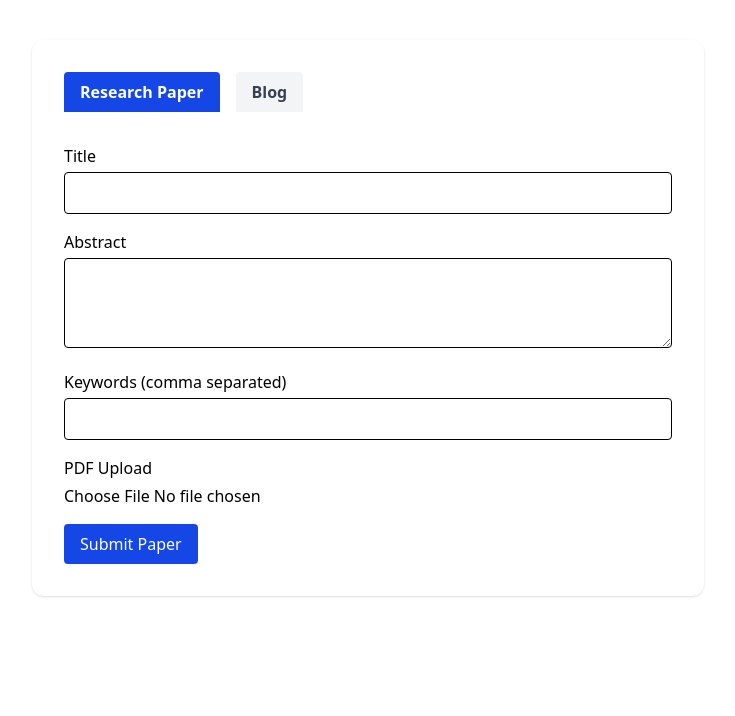
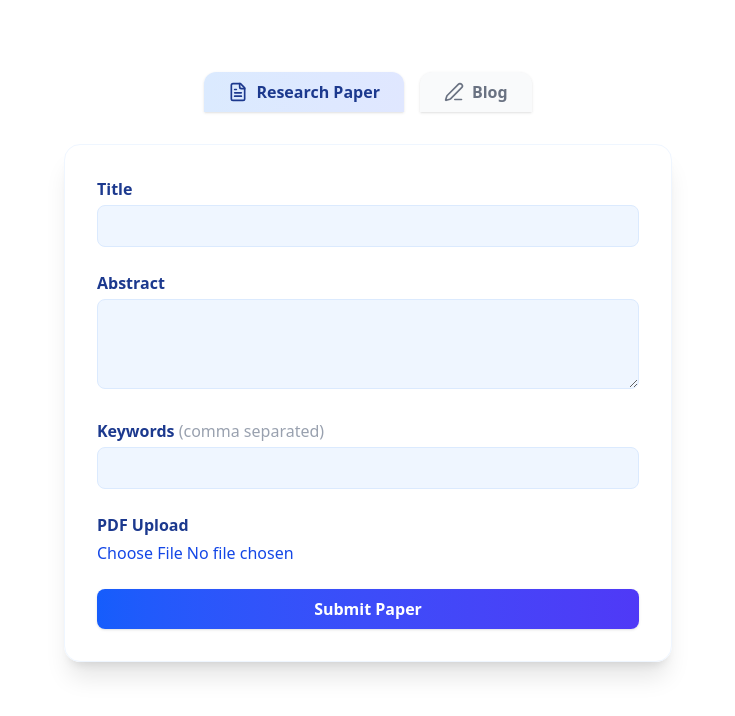
Before and after one commit to wajahatmazaharkhan/JMS_IISPPR, a React (Vite) app in the folder client/: page /write in a window 1280 px wide. Shown: the top 716 px of the page, without its empty margins (272-1007 px from the left). Built offline with nearby package versions, Linux system fonts and the light colour scheme.

Commit message:
UI/UX fixed

```diff
--- a/client/src/pages/BlogPage.jsx
+++ b/client/src/pages/BlogPage.jsx
@@ -13,16 +13,24 @@ const BlogPage = () => {
   };
 
   return (
-    <div className="p-6">
-      <h1 className="text-2xl font-bold mb-4">Blog</h1>
-      <p>All users can view posts. Only Super Admin can delete.</p>
-      {blogs.length === 0 ? (
-        <p className="text-gray-500">No blog posts available.</p>
-      ) : (
-        blogs.map((blog) => (
-          <BlogCard key={blog.id} blog={blog} onDelete={isAdmin ? handleDelete : undefined} />
-        ))
-      )}
+    <div className="p-6 max-w-3xl mx-auto">
+      <h1 className="text-3xl font-bold text-blue-900 mb-8">Blog</h1>
+      <div className="grid gap-8 md:grid-cols-2">
+        {blogs.map((blog) => (
+          <div
+            key={blog.id}
+            className="bg-gradient-to-br from-blue-50 to-indigo-50 rounded-2xl shadow-lg p-6 flex flex-col gap-2 border border-blue-100 hover:shadow-2xl hover:-translate-y-1 transition-all duration-300"
+          >
+            <div className="flex items-center gap-3 mb-1">
+              <span className="bg-blue-100 text-blue-700 px-3 py-1 rounded-full text-xs font-medium">{blog.author}</span>
+              <span className="text-gray-400 text-xs">{new Date(blog.date).toLocaleDateString()}</span>
+            </div>
+            <h2 className="text-xl font-bold text-blue-800 mb-1">{blog.title}</h2>
+            <div className="text-gray-700 text-base leading-relaxed mb-2">{blog.summary}</div>
+            <button className="self-start mt-auto text-sm font-semibold text-blue-700 hover:text-indigo-700 hover:underline transition">Read More</button>
+          </div>
+        ))}
+      </div>
     </div>
   );
 };
--- a/client/src/pages/LandingPage.jsx
+++ b/client/src/pages/LandingPage.jsx
@@ -25,7 +25,7 @@ const navLinks = [
     color: 'from-green-500 to-emerald-500'
   },
   {
-    to: '/contact',
+    to: '/contact-us',
     label: 'Contact Us',
     desc: 'Get in touch with our editorial team or technical support.',
     icon: Phone,
--- a/client/src/pages/WriteContent.jsx
+++ b/client/src/pages/WriteContent.jsx
@@ -1,4 +1,5 @@
 import { useState } from 'react';
+import { FileText, Edit3 } from 'lucide-react';
 
 const WriteContent = () => {
   const [tab, setTab] = useState('paper');
@@ -29,59 +30,61 @@ const WriteContent = () => {
   };
 
   return (
-    <div className="max-w-2xl mx-auto p-8 bg-white rounded-xl shadow mt-10">
-      <div className="flex gap-4 mb-8">
+    <div className="max-w-2xl mx-auto p-8 mt-10">
+      <div className="flex gap-4 mb-8 justify-center">
         <button
-          className={`px-4 py-2 rounded-t font-semibold ${tab === 'paper' ? 'bg-blue-700 text-white' : 'bg-gray-100 text-gray-700'}`}
+          className={`flex items-center gap-2 px-6 py-2 rounded-t-xl font-semibold shadow-sm transition-all duration-200 ${tab === 'paper' ? 'bg-gradient-to-r from-blue-100 to-indigo-100 text-blue-900 shadow-md' : 'bg-gray-50 text-gray-500 hover:bg-blue-50'}`}
           onClick={() => setTab('paper')}
         >
-          Research Paper
+          <FileText className="w-5 h-5" /> Research Paper
         </button>
         <button
-          className={`px-4 py-2 rounded-t font-semibold ${tab === 'blog' ? 'bg-blue-700 text-white' : 'bg-gray-100 text-gray-700'}`}
+          className={`flex items-center gap-2 px-6 py-2 rounded-t-xl font-semibold shadow-sm transition-all duration-200 ${tab === 'blog' ? 'bg-gradient-to-r from-pink-100 to-purple-100 text-pink-900 shadow-md' : 'bg-gray-50 text-gray-500 hover:bg-pink-50'}`}
           onClick={() => setTab('blog')}
         >
-          Blog
+          <Edit3 className="w-5 h-5" /> Blog
         </button>
       </div>
-      {success && <div className="mb-4 bg-green-50 border border-green-200 text-green-800 rounded p-3 text-center">{success}</div>}
+      <div className="bg-white/90 rounded-2xl shadow-xl p-8 border border-blue-50">
+        {success && <div className="mb-4 bg-green-50 border border-green-200 text-green-800 rounded p-3 text-center font-medium shadow">{success}</div>}
         {tab === 'paper' ? (
-        <form className="space-y-4" onSubmit={handlePaperSubmit}>
+          <form className="space-y-6" onSubmit={handlePaperSubmit}>
             <div>
-            <label className="block font-medium mb-1">Title</label>
-            <input name="title" value={paperForm.title} onChange={handlePaperChange} className="w-full border rounded px-3 py-2" />
+              <label className="block font-semibold mb-1 text-blue-900">Title</label>
+              <input name="title" value={paperForm.title} onChange={handlePaperChange} className="w-full border border-blue-100 rounded-lg px-3 py-2 bg-blue-50 focus:outline-none focus:ring-2 focus:ring-blue-200" />
             </div>
             <div>
-            <label className="block font-medium mb-1">Abstract</label>
-            <textarea name="abstract" value={paperForm.abstract} onChange={handlePaperChange} className="w-full border rounded px-3 py-2" rows={3} />
+              <label className="block font-semibold mb-1 text-blue-900">Abstract</label>
+              <textarea name="abstract" value={paperForm.abstract} onChange={handlePaperChange} className="w-full border border-blue-100 rounded-lg px-3 py-2 bg-blue-50 focus:outline-none focus:ring-2 focus:ring-blue-200" rows={3} />
             </div>
             <div>
-            <label className="block font-medium mb-1">Keywords (comma separated)</label>
-            <input name="keywords" value={paperForm.keywords} onChange={handlePaperChange} className="w-full border rounded px-3 py-2" />
+              <label className="block font-semibold mb-1 text-blue-900">Keywords <span className="font-normal text-gray-400">(comma separated)</span></label>
+              <input name="keywords" value={paperForm.keywords} onChange={handlePaperChange} className="w-full border border-blue-100 rounded-lg px-3 py-2 bg-blue-50 focus:outline-none focus:ring-2 focus:ring-blue-200" />
             </div>
             <div>
-            <label className="block font-medium mb-1">PDF Upload</label>
-            <input name="pdf" type="file" accept="application/pdf" onChange={handlePaperChange} className="w-full" />
+              <label className="block font-semibold mb-1 text-blue-900">PDF Upload</label>
+              <input name="pdf" type="file" accept="application/pdf" onChange={handlePaperChange} className="w-full text-blue-700" />
             </div>
-          <button type="submit" className="bg-blue-700 text-white px-4 py-2 rounded hover:bg-blue-800">Submit Paper</button>
+            <button type="submit" className="w-full bg-gradient-to-r from-blue-600 to-indigo-600 text-white px-4 py-2 rounded-lg font-semibold shadow hover:from-blue-700 hover:to-indigo-700 transition">Submit Paper</button>
           </form>
         ) : (
-        <form className="space-y-4" onSubmit={handleBlogSubmit}>
+          <form className="space-y-6" onSubmit={handleBlogSubmit}>
             <div>
-            <label className="block font-medium mb-1">Title</label>
-            <input name="title" value={blogForm.title} onChange={handleBlogChange} className="w-full border rounded px-3 py-2" />
+              <label className="block font-semibold mb-1 text-pink-900">Title</label>
+              <input name="title" value={blogForm.title} onChange={handleBlogChange} className="w-full border border-pink-100 rounded-lg px-3 py-2 bg-pink-50 focus:outline-none focus:ring-2 focus:ring-pink-200" />
             </div>
             <div>
-            <label className="block font-medium mb-1">Content</label>
-            <textarea name="content" value={blogForm.content} onChange={handleBlogChange} className="w-full border rounded px-3 py-2" rows={5} />
+              <label className="block font-semibold mb-1 text-pink-900">Content</label>
+              <textarea name="content" value={blogForm.content} onChange={handleBlogChange} className="w-full border border-pink-100 rounded-lg px-3 py-2 bg-pink-50 focus:outline-none focus:ring-2 focus:ring-pink-200" rows={5} />
             </div>
             <div>
-            <label className="block font-medium mb-1">Image Upload (optional)</label>
-            <input name="image" type="file" accept="image/*" onChange={handleBlogChange} className="w-full" />
+              <label className="block font-semibold mb-1 text-pink-900">Image Upload <span className="font-normal text-gray-400">(optional)</span></label>
+              <input name="image" type="file" accept="image/*" onChange={handleBlogChange} className="w-full text-pink-700" />
             </div>
-          <button type="submit" className="bg-blue-700 text-white px-4 py-2 rounded hover:bg-blue-800">Submit Blog</button>
+            <button type="submit" className="w-full bg-gradient-to-r from-pink-600 to-purple-600 text-white px-4 py-2 rounded-lg font-semibold shadow hover:from-pink-700 hover:to-purple-700 transition">Submit Blog</button>
           </form>
         )}
+      </div>
     </div>
   );
 };
```
Lines whose indentation alone changed are shown as unchanged.
